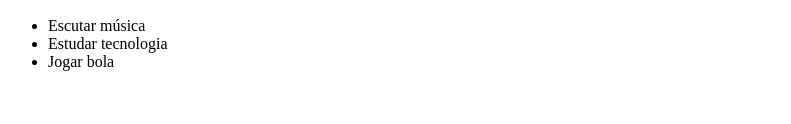
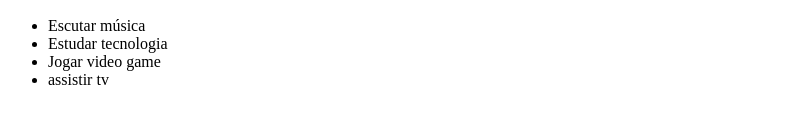
Before and after one commit to GITJoelinton/HTML, a plain HTML site: page dia30dejulho/estrutura basica.html in a window 1280 px wide. Shown: the part 182-306 px from the top of the page, without its empty margins (0-791 px from the left). Drawn offline with Linux system fonts and the light colour scheme.

Commit message:
outro commit

```diff
--- a/dia30dejulho/estrutura basica.html
+++ b/dia30dejulho/estrutura basica.html
@@ -13,7 +13,9 @@
     <ul>
         <li>Escutar música</li>
         <li>Estudar tecnologia</li>
-        <li>Jogar bola</li>
+        <li>Jogar video game</li>
+        <li>assistir tv</li>
+
     </ul>
 </body>
 </html>
```
